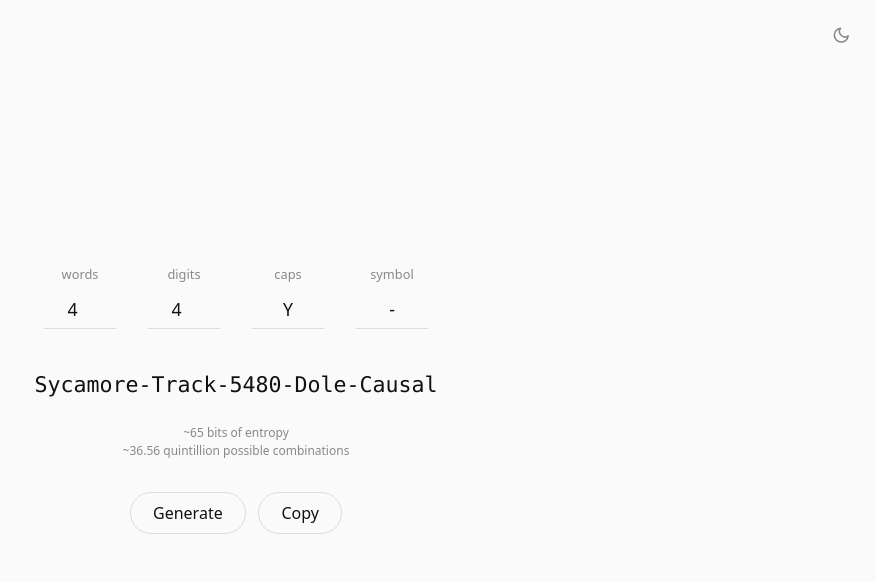
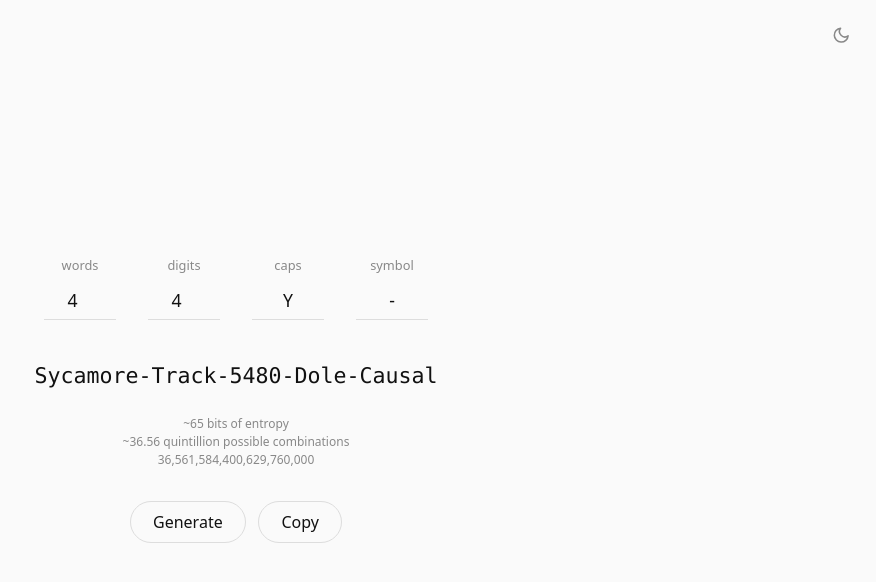
Before and after one commit to davidicaplan/passphrase, a plain HTML site: page index.html in a window 1280 px wide. Shown: the whole page, without its empty margins (404-1280 px from the left). Drawn offline with Linux system fonts and the light colour scheme.

Commit message:
Show the full number of combinations on a third line
Co-Authored-By: Claude Opus 5.5 <noreply@anthropic.com>
Claude-Session: https://claude.ai/code/session_01FspCjLXrr8sb91mCuRULNU

```diff
--- a/index.html
+++ b/index.html
@@ -29,7 +29,8 @@
   input:focus { border-color:var(--fg); }
   #out { font:1.35rem/1.5 ui-monospace, SFMono-Regular, Menlo, monospace; overflow-wrap:break-word;
          min-height:2.2em; cursor:pointer; user-select:all; }
-  #meta { font-size:.75rem; color:var(--mute); line-height:1.5; min-height:3em; margin:.5rem 0 2rem; }
+  #meta { font-size:.75rem; color:var(--mute); line-height:1.5; min-height:4.5em; margin:.5rem 0 2rem; }
+  #exact { font-variant-numeric:tabular-nums; }
   button { font:inherit; padding:.55rem 1.4rem; border:1px solid var(--line); border-radius:999px;
            background:transparent; color:var(--fg); cursor:pointer; }
   button:hover { border-color:var(--fg); }
@@ -55,7 +56,7 @@
     </label>
   </div>
   <div id="out" title="Click to copy"></div>
-  <div id="meta"><div id="bits"></div><div id="combos"></div></div>
+  <div id="meta"><div id="bits"></div><div id="combos"></div><div id="exact"></div></div>
   <div class="row">
     <button id="gen">Generate</button>
     <button id="copy">Copy</button>
@@ -119,8 +120,9 @@ const SCALE = ["", "thousand", "million", "billion", "trillion", "quadrillion",
   "quattuordecillion", "quindecillion", "sexdecillion", "septendecillion", "octodecillion", "novemdecillion",
   "vigintillion", "unvigintillion", "duovigintillion", "trevigintillion", "quattuorvigintillion",
   "quinvigintillion", "sexvigintillion", "septenvigintillion", "octovigintillion"];
+const countOf = (nw, nd) => BigInt(WORDS.length) ** BigInt(nw) * 10n ** BigInt(nd);   // exact
 function describeCount(nw, nd) {
-  const n = BigInt(WORDS.length) ** BigInt(nw) * 10n ** BigInt(nd);   // exact
+  const n = countOf(nw, nd);
   if (n < 1000000n) return n.toLocaleString("en-US");
   const digits = n.toString();
   const group = Math.floor((digits.length - 1) / 3);                     // 1 = thousand, 2 = million, ...
@@ -151,6 +153,14 @@ function generate() {
   const bits = nw * Math.log2(WORDS.length) + nd * Math.log2(10);
   $("bits").textContent = "~" + Math.round(bits) + " bits of entropy";
   $("combos").textContent = describeCount(nw, nd) + " possible combinations";
+  // Third line: the full number. Skipped under a million, where the line above is already exact.
+  // Line-break hints after each comma let very long numbers wrap on a phone.
+  const n = countOf(nw, nd), ex = $("exact");
+  ex.replaceChildren();
+  if (n >= 1000000n) n.toLocaleString("en-US").split(",").forEach((g, i, a) => {
+    ex.append(i < a.length - 1 ? g + "," : g);
+    if (i < a.length - 1) ex.append(document.createElement("wbr"));
+  });
 }
 
 async function copy() {
```
